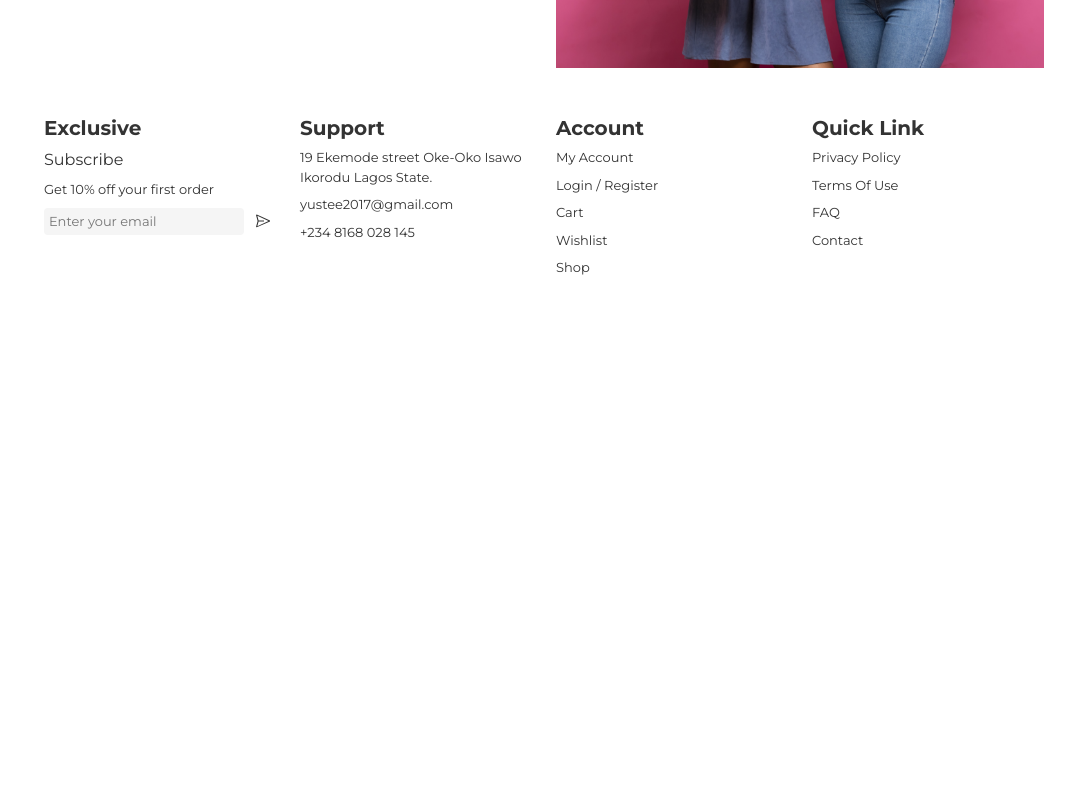
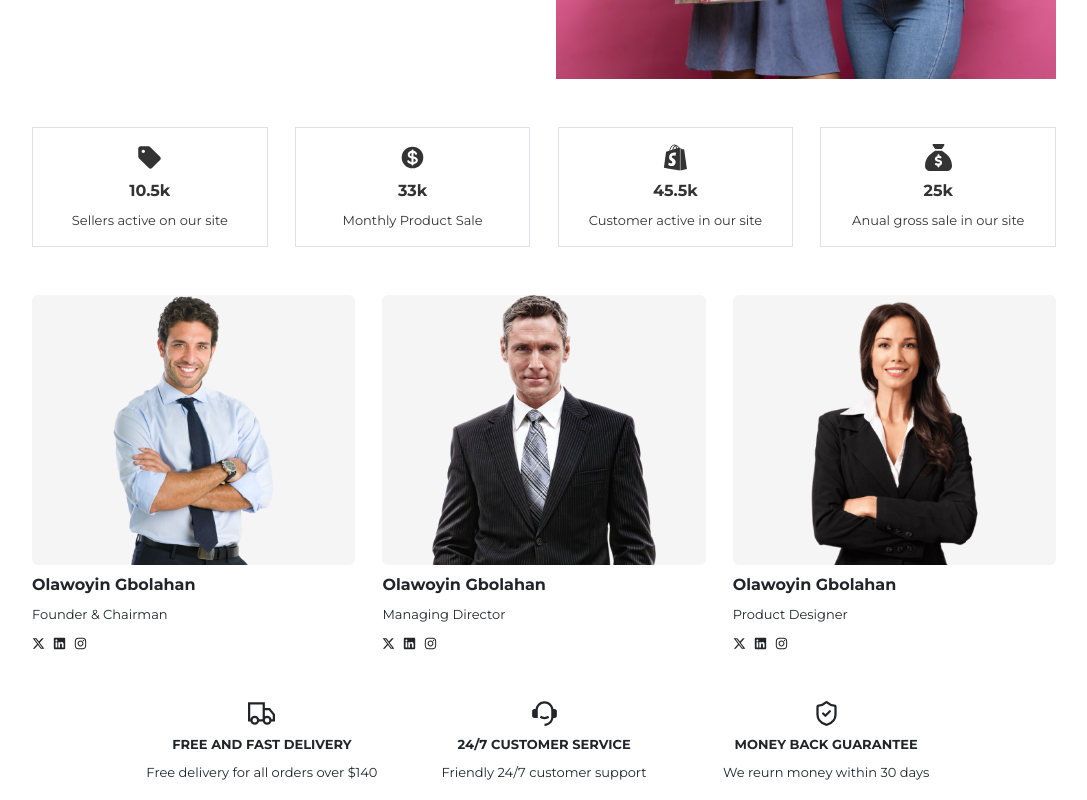
Before and after one commit to Olawoyin1/E-commerce-website, a React (Create React App) app: page /about in a window 1280 px wide. Shown: the part 460-1260 px from the top of the page, without its empty margins (96-1183 px from the left). Before the commit the page ends 800 px from the top, so only its background shows below. Built offline with nearby package versions, Linux system fonts and the light colour scheme.

Commit message:
About section - added members

```diff
--- a/src/App.css
+++ b/src/App.css
@@ -10,7 +10,6 @@
 *{
   padding: 0;
   box-sizing: border-box !important;
-  color: #333333;
   list-style-type: none !important;
   text-decoration: none !important;
   font-family: "Poppins", system-ui;
@@ -20,6 +19,11 @@
   text-decoration: none;
   font-family: "Montserrat", sans-serif;
 
+}
+
+body{
+
+  color: #333333;
 }
 
 h1, h2, h3, h4 , h5, h6 , small,p  {
@@ -341,6 +345,35 @@ padding: 7px 1px;
 
 
 
+/* ABOUT SECTION STYLE */
+.grid{
+  display: grid;
+  grid-template-columns: repeat(auto-fit, minmax(200px, 1fr));
+  gap: 1.7rem;
+}
+
+.grid-item{
+  transition: 400ms ease-in-out;
+  color: #333333 !important;
+}
+
+.grid-item:hover{
+  background-color: #db4444;
+  color: #ffffff !important;
+}
+
+
+
+.member-image{
+  height: 270px;
+  background-color: #f5f5f5;
+}
+
+.member-image img{
+  object-fit: contain;
+  height: 100%;
+  object-position: center;
+}
 
 
 @media (max-width: 768px) {
--- a/src/Pages/About.jsx
+++ b/src/Pages/About.jsx
@@ -1,21 +1,152 @@
 import React from 'react'
+import { MdSell } from "react-icons/md";
+import { HiMiniCurrencyDollar } from "react-icons/hi2";
+import { FaShopify } from "react-icons/fa6";
+import { FaSackDollar } from "react-icons/fa6";
+import { GrDeliver } from "react-icons/gr";
+import { RiCustomerService2Fill } from "react-icons/ri";
+import { LuShieldCheck } from "react-icons/lu";
+import { FaXTwitter } from "react-icons/fa6";
+import { FaLinkedin } from "react-icons/fa";
+import { FaInstagram } from "react-icons/fa6";
+import { Link } from 'react-router-dom';
 
 const About = () => {
   return (
     <div className='my-4'>
         <div className="container2">
-            <div className="row align-items-center d-flex m-0 mt-3 ">
-                <div className="col-md-6">
+            <div className="gap-4 flex-column-reverse flex-md-row align-items-center d-flex m-0 mt-3 ">
+                <div className="col">
                 <h2 className='fw-bold mb-3'>Our Story</h2>
                 <p >
                     Launced in 2015, Exclusive is South Asia’s premier online shopping makterplace with an active presense in Bangladesh. Supported by wide range of tailored marketing, data and service solutions, Exclusive has 10,500 sallers and 300 brands and serves 3 millioons customers across the region.
                     Exclusive has more than 1 Million products to offer, growing at a very fast. Exclusive offers a diverse assotment in categories ranging  from consumer.
                 </p>
                 </div>
-                <div className="col-md-6">
+                <div className="col">
                     <img src="../../Images/bags.png" alt="" />
                 </div>
             </div>
+
+
+            <div className="grid my-4 py-4">
+                <div className="grid-item d-flex border p-3 gap-2 flex-column align-items-center justify-content-center">
+                    <MdSell size={27} />
+                    <p className='fw-bold'>10.5k </p>
+                    <small>Sellers active on our site</small>
+                </div>
+                <div className="grid-item d-flex border p-3 gap-2 flex-column align-items-center justify-content-center">
+                    <HiMiniCurrencyDollar size={27} />
+                    <p className='fw-bold'>33k</p>
+                    <small>Monthly Product Sale</small>
+                </div>
+                <div className="grid-item d-flex border p-3 gap-2 flex-column align-items-center justify-content-center">
+                    <FaShopify size={27} />
+                    <p className='fw-bold'>45.5k</p>
+                    <small>Customer active in our site</small>
+                </div>
+                <div className="grid-item d-flex border p-3 gap-2 flex-column align-items-center justify-content-center">
+                    <FaSackDollar size={27} />
+                    <p className='fw-bold'>25k</p>
+                    <small>Anual gross sale in our site</small>
+                </div>
+            </div>
+
+
+            <div className="grid">
+
+                <div className="item ">
+                    <div className="member-image rounded d-flex align-items-center justify-content-center">
+                        <img src="../../Images/user1.png" alt="" />
+                    </div>
+
+                    <div className="item-details d-flex flex-column gap-2 pt-2">
+                        <p className="fw-bold">Olawoyin Gbolahan</p>
+                        <small>Founder & Chairman</small>
+                        <div className="d-flex align-items-center gap-2">
+                            <Link className='nav-link' to="/"><FaXTwitter /></Link>
+                            <Link className='nav-link' to="/"><FaLinkedin /></Link>
+                            <Link className='nav-link' to="/"><FaInstagram /></Link>
+                        </div>
+                    </div>
+                </div>
+
+                <div className="item ">
+                    <div className="member-image rounded d-flex align-items-center justify-content-center">
+                        <img src="../../Images/user2.png" alt="" />
+                    </div>
+
+                    <div className="item-details d-flex flex-column gap-2 pt-2">
+                        <p className="fw-bold">Olawoyin Gbolahan</p>
+                        <small>Managing Director</small>
+                        <div className="d-flex text-dark align-items-center gap-2">
+                            <Link className='nav-link' to="/"><FaXTwitter /></Link>
+                            <Link className='nav-link' to="/"><FaLinkedin /></Link>
+                            <Link className='nav-link' to="/"><FaInstagram /></Link>
+                        </div>
+                    </div>
+                </div>
+
+                <div className="item ">
+                    <div className="member-image rounded d-flex align-items-center justify-content-center">
+                        <img src="../../Images/user3.png" alt="" />
+                    </div>
+
+                    <div className="item-details d-flex flex-column gap-2 pt-2">
+                        <p className="fw-bold">Olawoyin Gbolahan</p>
+                        <small>Product Designer</small>
+                        <div className="d-flex align-items-center gap-2">
+                            <Link className='nav-link' to="/"><FaXTwitter /></Link>
+                            <Link className='nav-link' to="/"><FaLinkedin /></Link>
+                            <Link className='nav-link' to="/"><FaInstagram /></Link>
+                        </div>
+                    </div>
+                </div>
+
+            </div>
+
+
+
+
+
+
+
+            <div className="container2">
+                <div className="grid my-4 py-4">
+                    <div className="d-flex   gap-2 flex-column align-items-center text-center justify-content-center">
+                        <GrDeliver size={27} />
+                        <small className='fw-bold text-center'>FREE AND FAST DELIVERY</small>
+                        <small>Free delivery for all orders over $140</small>
+                    </div>
+                    <div className="d-flex text-center  gap-2 flex-column align-items-center justify-content-center">
+                        <RiCustomerService2Fill size={27} />
+                        <small className='fw-bold text-center'>24/7 CUSTOMER SERVICE</small>
+                        <small>Friendly 24/7 customer support</small>
+                    </div>
+                    <div className="d-flex text-center gap-2 flex-column align-items-center justify-content-center">
+                        <LuShieldCheck size={27} />
+                        <small className='fw-bold text-center'>MONEY BACK GUARANTEE</small>
+                        <small>We reurn money within 30 days</small>
+                    </div>
+                </div>
+            </div>
+
+
+
+
+
+
+
+
+
+
+
+
+
+
+
+
+
         </div>
     </div>
   )
--- a/src/components/Footer.jsx
+++ b/src/components/Footer.jsx
@@ -4,10 +4,10 @@ import { Link } from 'react-router-dom';
 
 const Footer = () => {
   return (
-    <div className='footer py-4'>
+    <div className='footer bg-black py-4'>
         <div className="container2">
             <div className="row row-cols-1 row-col-sm-2 row-cols-md-3 row-cols-lg-4 m-0">
-                <div className='d-flex flex-column gap-2'>
+                <div className='d-flex mt-3  flex-column gap-2'>
                     <h5 className="fw-bold">Exclusive</h5>
                     <p>Subscribe</p>
                     <small>Get 10% off your first order</small>
@@ -18,14 +18,14 @@ const Footer = () => {
                 </div>
 
 
-                <div className='d-flex flex-column gap-2'>
+                <div className='d-flex mt-3  flex-column gap-2'>
                     <h5 className="fw-bold">Support</h5>
                     <small>19 Ekemode street Oke-Oko Isawo Ikorodu Lagos State.</small>
                     <small>yustee2017@gmail.com</small>
                     <small>+234 8168 028 145</small>
                 </div>
 
-                <div className='d-flex flex-column gap-2'>
+                <div className='d-flex mt-3  flex-column gap-2'>
                     <h5 className="fw-bold">Account</h5>
                     <Link className='nav-link' to="">My Account</Link>
                     <Link className='nav-link' to="">Login / Register</Link>
@@ -34,7 +34,7 @@ const Footer = () => {
                     <Link className='nav-link' to="">Shop</Link>
                 </div>
 
-                <div className='d-flex flex-column gap-2'>
+                <div className='d-flex mt-3 flex-column gap-2'>
                     <h5 className="fw-bold">Quick Link</h5>
                     <Link className='nav-link' to="">Privacy Policy</Link>
                     <Link className='nav-link' to="">Terms Of Use</Link>
```
